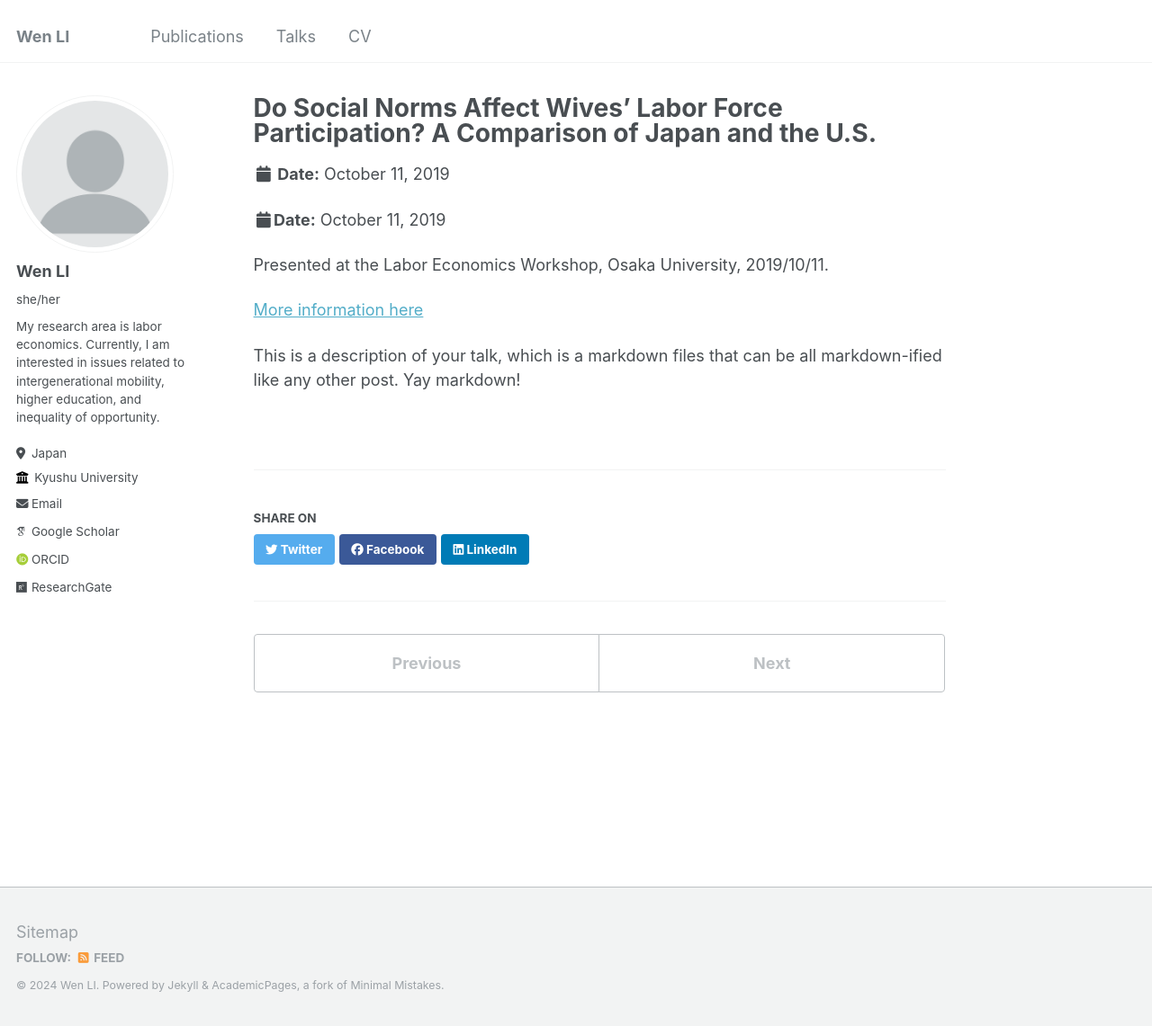
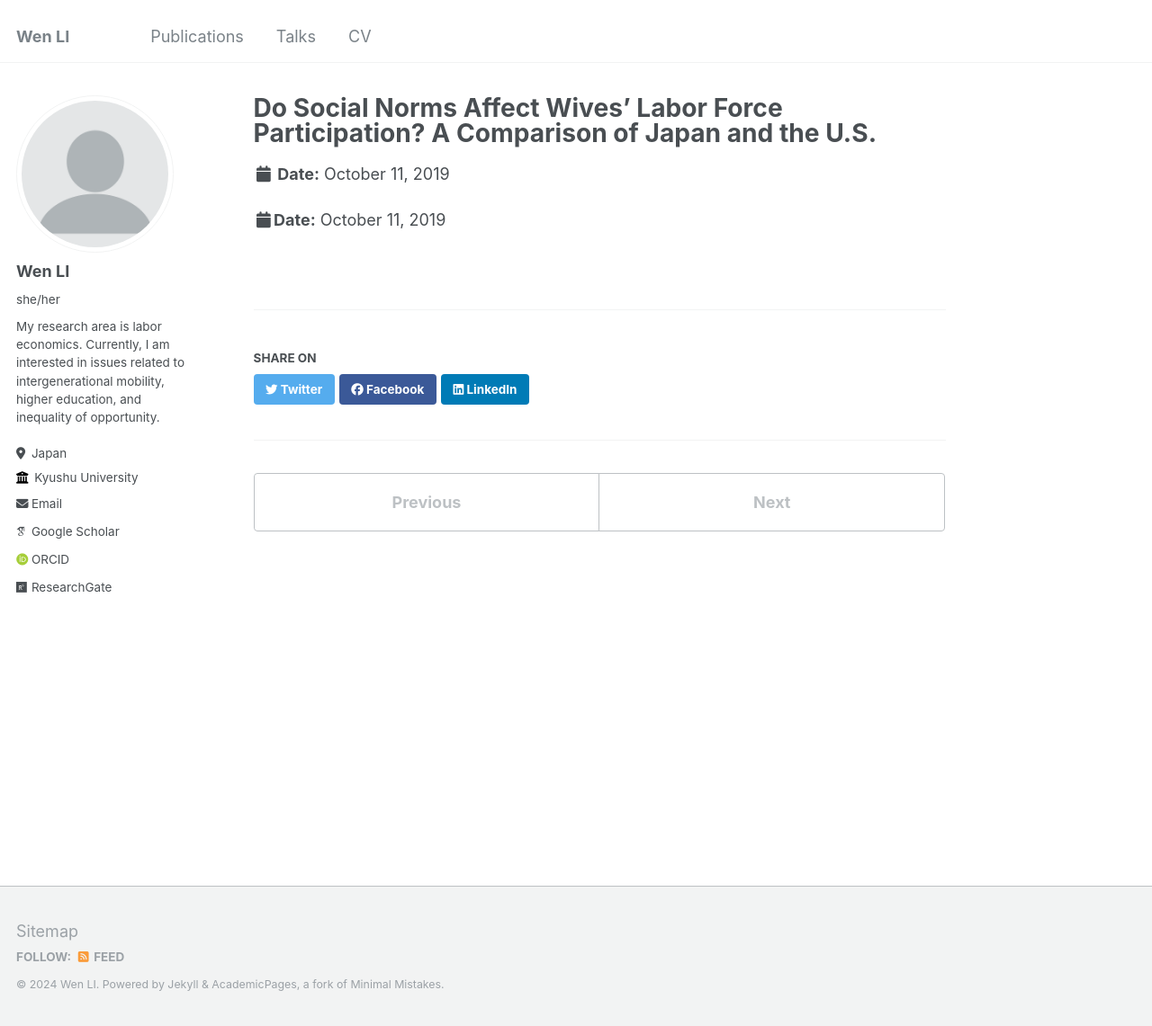
Before and after one commit to wenli-econ/wenli-econ.github.io, a Jekyll site: the page built from _talks/2019-10-11-talk-2.md, in a window 1280 px wide and 1141 px high. Shown: the whole window at 90% size. Built offline with Jekyll 4.4.1, drawn with Linux system fonts in a browser that asks for light colours; some web fonts are replaced.

Commit message:
Update 2019-10-11-talk-2.md

```diff
--- a/_talks/2019-10-11-talk-2.md
+++ b/_talks/2019-10-11-talk-2.md
@@ -7,8 +7,8 @@ date: 2019-10-11
 venue: "Labor Economics Workshop, Osaka University"
 ---
 
-Presented at the Labor Economics Workshop, Osaka University, 2019/10/11.
+<!--
+#[More information here](http://exampleurl.com)
 
-[More information here](http://example2.com)
-
-This is a description of your talk, which is a markdown files that can be all markdown-ified like any other post. Yay markdown!
+#This is a description of your tutorial, note the different field in type. This is a markdown files that can be all markdown-ified like any other post. Yay markdown!
+-->
```
